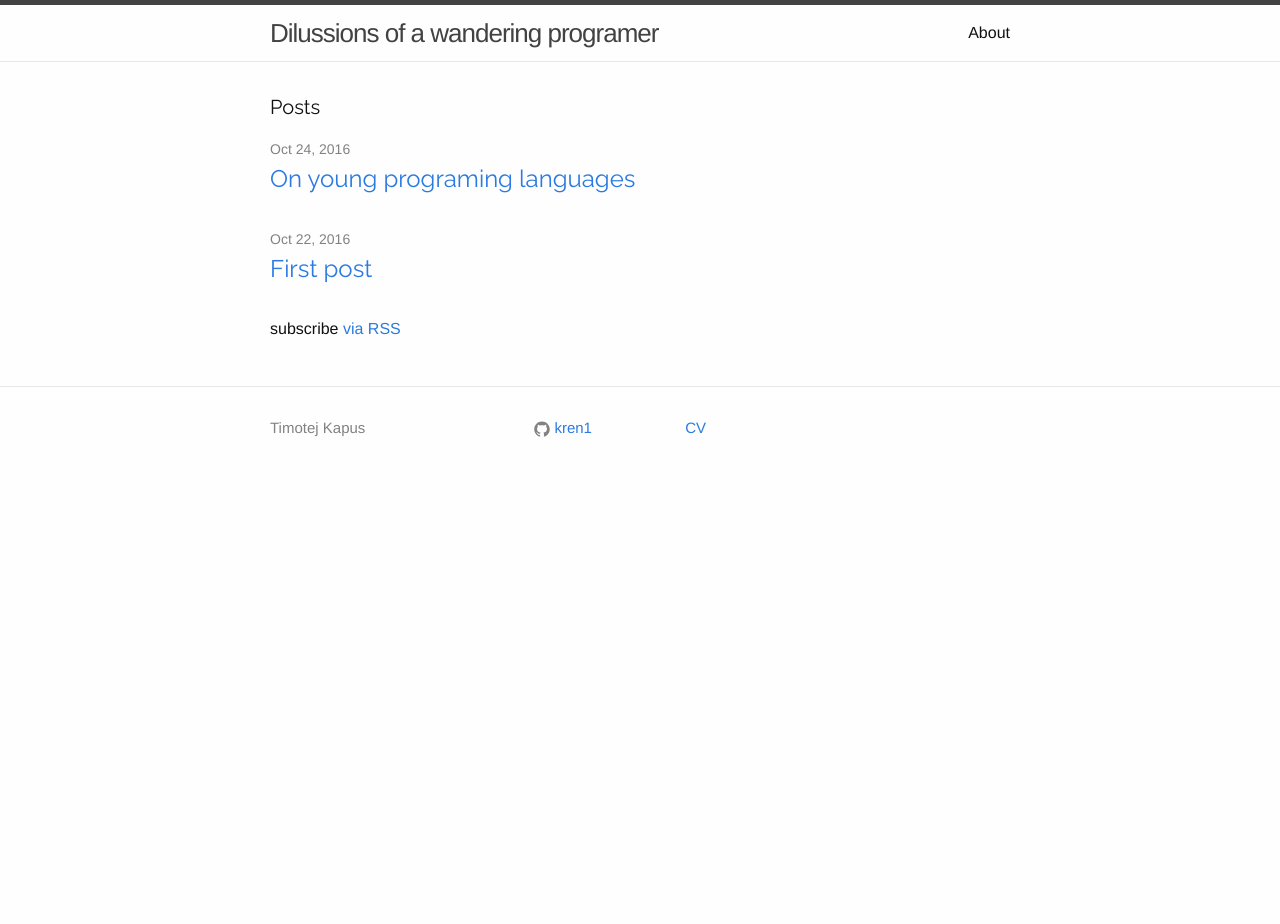
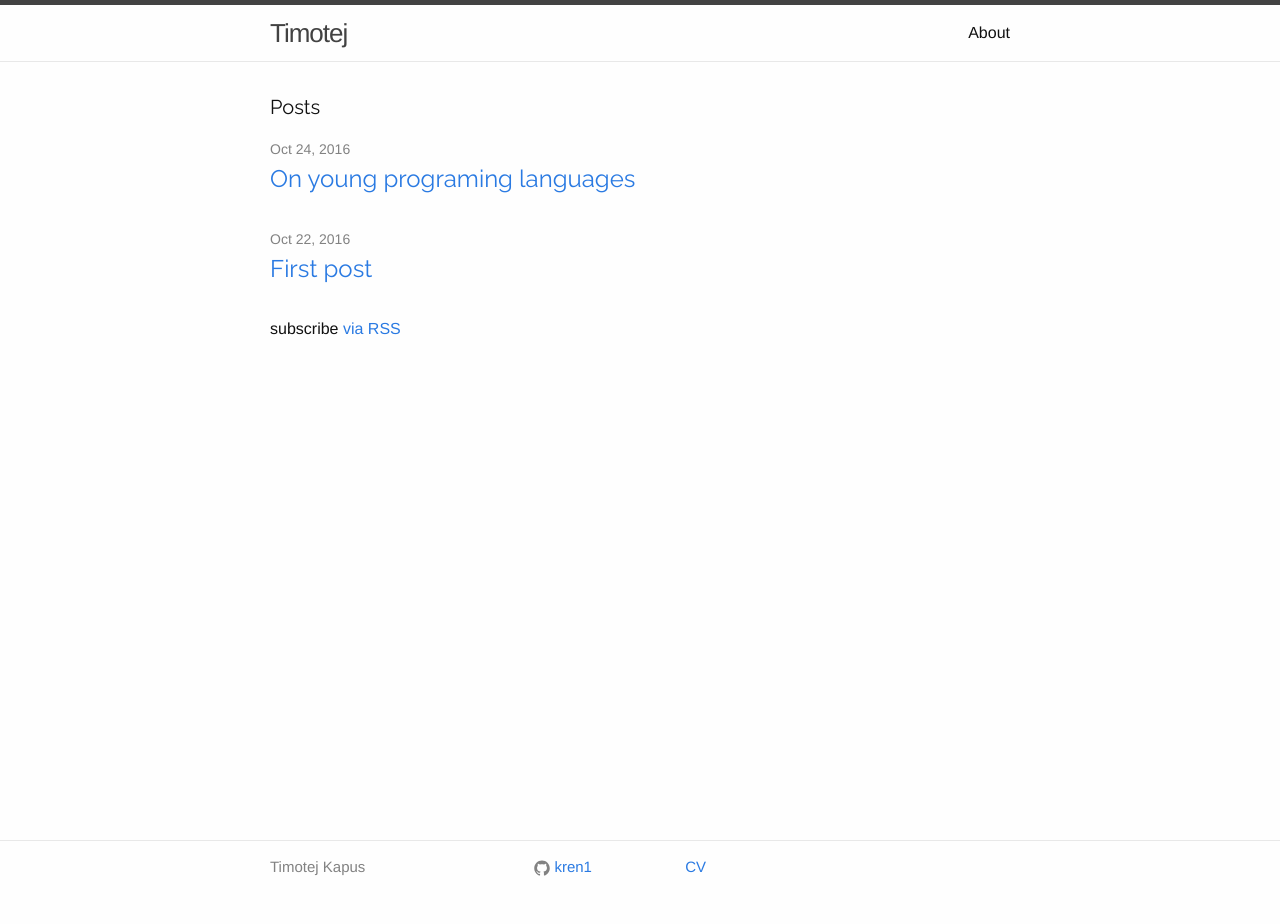
Before and after one commit to kren1/kren1.github.io, a Jekyll site: the page built from index.md, in a window 1280 px wide. Built offline with Jekyll 4.4.1, drawn with Linux system fonts in a browser that asks for light colours; before the commit the page ends 900 px from its top, so only the background shows below that.

Commit message:
Minor fixes

```diff
--- a/_config.yml
+++ b/_config.yml
@@ -13,7 +13,7 @@
 # you will see them accessed via {{ site.title }}, {{ site.email }}, and so on.
 # You can create any custom variable you would like, and they will be accessible
 # in the templates via {{ site.myvariable }}.
-title: Dilussions of a wandering programer
+title: Timotej
 #email: your-email@domain.com
 description: > # this means to ignore newlines until "baseurl:"
     My thoughts of various technical feats
--- a/_includes/head.html
+++ b/_includes/head.html
@@ -12,7 +12,7 @@
 
   <link href="https://fonts.googleapis.com/css?family=Play|Raleway" rel="stylesheet">
 
-  {% if jekyll.environment == 'production' and site.google_analytics %}
+  {% if site.google_analytics %}
   {% include google-analytics.html %}
   {% endif %}
 </head>
--- a/_layouts/default.html
+++ b/_layouts/default.html
@@ -5,6 +5,7 @@
 
   <body>
 
+    <div id="wrap">
       {% include header.html %}
 
       <main class="page-content" aria-label="Content">
@@ -12,6 +13,7 @@
           {{ content }}
         </div>
       </main>
+    </div>
 
     {% include footer.html %}
 
--- a/_sass/minima/_base.scss
+++ b/_sass/minima/_base.scss
@@ -9,7 +9,11 @@ dl, dd, ol, ul, figure {
 }
 
 
-
+div#wrap{
+  min-height: -webkit-calc(100% - 60px);     /* Chrome */
+  min-height: -moz-calc(100% - 60px);     /* Firefox */
+  min-height: calc(100% - 60px);
+}
 /**
  * Basic styling
  */
@@ -23,6 +27,7 @@ body {
        -o-font-feature-settings: "kern" 1;
           font-feature-settings: "kern" 1;
   font-kerning: normal;
+  height: 100%
 }
 
 
--- a/_sass/minima/_layout.scss
+++ b/_sass/minima/_layout.scss
@@ -94,7 +94,7 @@
  */
 .site-footer {
   border-top: 1px solid $grey-color-light;
-  padding: $spacing-unit 0;
+  padding: $spacing-unit /2 0;
 }
 
 .footer-heading {
--- a/assets/main.scss
+++ b/assets/main.scss
@@ -26,6 +26,9 @@ $content-width:    800px;
 $on-palm:          600px;
 $on-laptop:        800px;
 
+html {
+  height: 100%
+}
 // Minima also includes a mixin for defining media queries.
 // Use media queries like this:
 // @include media-query($on-palm) {
```
Lines whose indentation alone changed are shown as unchanged.
